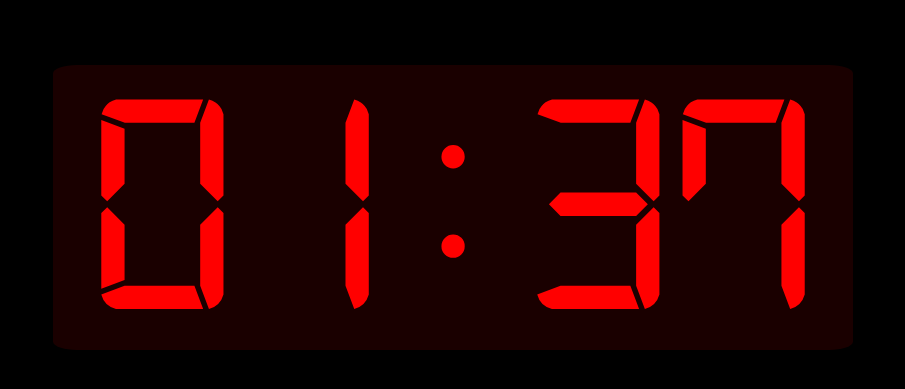
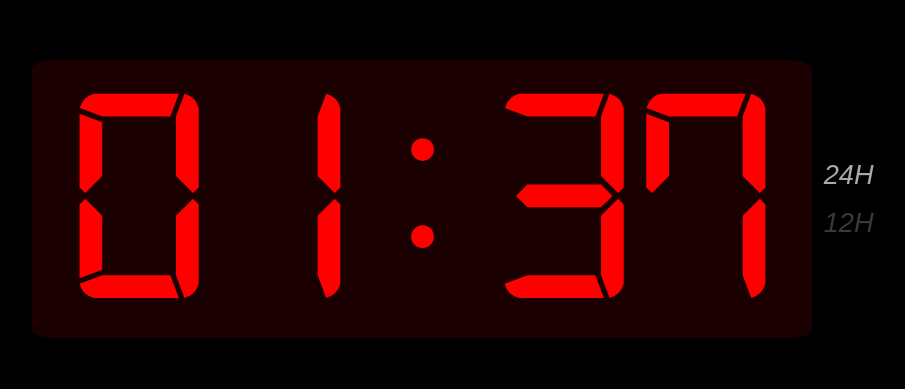
Before and after one commit to real-nguyen/real-nguyen.github.io, a React (Create React App) app: page / in a window 1280 px wide. Shown: the part 149-538 px from the top of the page, without its empty margins (187-1092 px from the left). Built offline with nearby package versions, Linux system fonts and the light colour scheme.

Commit message:
Added time mode indicator

```diff
--- a/src/components/Clock.css
+++ b/src/components/Clock.css
@@ -6,7 +6,7 @@
 }
 
 .Clock h1 {
-  font-size: 40vh;
+  font-size: 39vh;
   background-color: #1a0000;
   color: red;
   font-family: 'digital-7';
@@ -15,3 +15,27 @@
   /* h1 are bold by default */
   font-weight: lighter;
 }
+
+.Clock .timeMode {
+  display: flex;
+  flex-direction: column;
+  align-items: center;
+  justify-content: center;
+  gap: 1em;
+  margin-left: 0.7em;
+}
+
+.Clock .timeMode span {
+  font-family: Arial, Helvetica, sans-serif;
+  font-size: 1.7em;
+  font-style: italic;
+  cursor: pointer;
+}
+
+.Clock .timeMode .activeTimeMode {
+  color: #a9a9a9;
+}
+
+.Clock .timeMode .inactiveTimeMode {
+  color: #393939;
+}
--- a/src/components/Clock.js
+++ b/src/components/Clock.js
@@ -37,11 +37,13 @@ export class Clock extends React.Component {
   }
 
   render () {
+    const { timeMode } = this.props;
     return (
       <div className="Clock">
         <h1>{this.state.time}</h1>
-        <div className="hourMode">
-
+        <div className="timeMode">
+          <span className={timeMode === '24' ? "activeTimeMode" : "inactiveTimeMode"}>24H</span>
+          <span className={timeMode === '12' ? "activeTimeMode" : "inactiveTimeMode"}>12H</span>
         </div>
       </div>
     )
```
